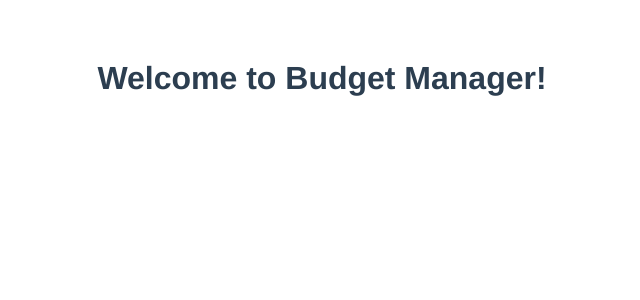
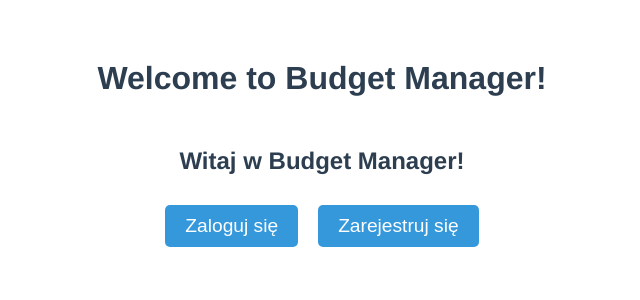
Before and after one commit to mlewandowicz95/BudgetManagerClient, a Vue app: page / in a window 1280 px wide. Shown: the top 300 px of the page, without its empty margins (318-958 px from the left). Built offline with nearby package versions, Linux system fonts and the light colour scheme.

Commit message:
Add very simple view for login and register users.

```diff
--- /dev/null
+++ b/src/components/Menu.vue
@@ -0,0 +1,45 @@
+<template>
+    <div class="menu">
+      <h2>Witaj w Budget Manager!</h2>
+      <div>
+        <button @click="goToLogin">Zaloguj się</button>
+        <button @click="goToRegister">Zarejestruj się</button>
+      </div>
+    </div>
+  </template>
+
+  <script>
+  export default {
+    name: 'MenuView',
+    methods: {
+      goToLogin() {
+        this.$router.push('/login'); // Przekierowanie do strony logowania
+      },
+      goToRegister() {
+        this.$router.push('/register'); // Przekierowanie do strony rejestracji
+      }
+    }
+  }
+  </script>
+
+  <style scoped>
+  .menu {
+    text-align: center;
+    margin-top: 50px;
+  }
+
+  button {
+    margin: 10px;
+    padding: 10px 20px;
+    font-size: 1.2em;
+    cursor: pointer;
+    background-color: #3498db;
+    color: white;
+    border: none;
+    border-radius: 5px;
+  }
+
+  button:hover {
+    background-color: #2980b9;
+  }
+  </style>
--- a/src/views/HomeView.vue
+++ b/src/views/HomeView.vue
@@ -1,11 +1,17 @@
 <template>
   <div>
     <h1>Welcome to Budget Manager!</h1>
+    <MenuView />
   </div>
 </template>
 
 <script>
+import MenuView from '@/views/MenuView.vue'; // Importuj MenuView
+
 export default {
   name: 'HomeView',
+  components: {
+    MenuView, // Zarejestruj MenuView jako komponent
+  }
 };
 </script>
--- a/src/views/LoginView.vue
+++ b/src/views/LoginView.vue
@@ -36,7 +36,7 @@ export default {
                 })
                 const token = response.data.token
                 localStorage.setItem('jwtToken', token)
-                this.$router.push('/') // Przekieruj do strony głównej
+                this.$router.push('/menu') // Przekieruj do strony głównej
             } catch(error) {
                 this.error = 'Błąd logowania. Sprawdź dane logowania.'
             }
--- /dev/null
+++ b/src/views/MenuView.vue
@@ -0,0 +1,45 @@
+<template>
+    <div class="menu">
+      <h2>Witaj w Budget Manager!</h2>
+      <div>
+        <button @click="goToLogin">Zaloguj się</button>
+        <button @click="goToRegister">Zarejestruj się</button>
+      </div>
+    </div>
+  </template>
+
+  <script>
+  export default {
+    name: 'MenuView',
+    methods: {
+      goToLogin() {
+        this.$router.push('/login'); // Przekierowanie do strony logowania
+      },
+      goToRegister() {
+        this.$router.push('/register'); // Przekierowanie do strony rejestracji
+      }
+    }
+  }
+  </script>
+
+  <style scoped>
+  .menu {
+    text-align: center;
+    margin-top: 50px;
+  }
+
+  button {
+    margin: 10px;
+    padding: 10px 20px;
+    font-size: 1.2em;
+    cursor: pointer;
+    background-color: #3498db;
+    color: white;
+    border: none;
+    border-radius: 5px;
+  }
+
+  button:hover {
+    background-color: #2980b9;
+  }
+  </style>
--- /dev/null
+++ b/src/views/RegisterView.vue
@@ -0,0 +1,23 @@
+<template>
+    <div>
+      <h1>Rejestracja</h1>
+      <form>
+        <!-- Formularz rejestracji -->
+        <div>
+          <label for="username">Nazwa użytkownika (adres e-mail):</label>
+          <input id="username" type="text" required />
+        </div>
+        <div>
+          <label for="password">Hasło:</label>
+          <input id="password" type="password" required />
+        </div>
+        <button type="submit">Zarejestruj</button>
+      </form>
+    </div>
+  </template>
+
+  <script>
+  export default {
+    name: 'RegisterView',
+  };
+  </script>
```
Also changed, not shown: src/router/index.js (+8 -2 lines). Lines whose indentation alone changed are shown as unchanged.
